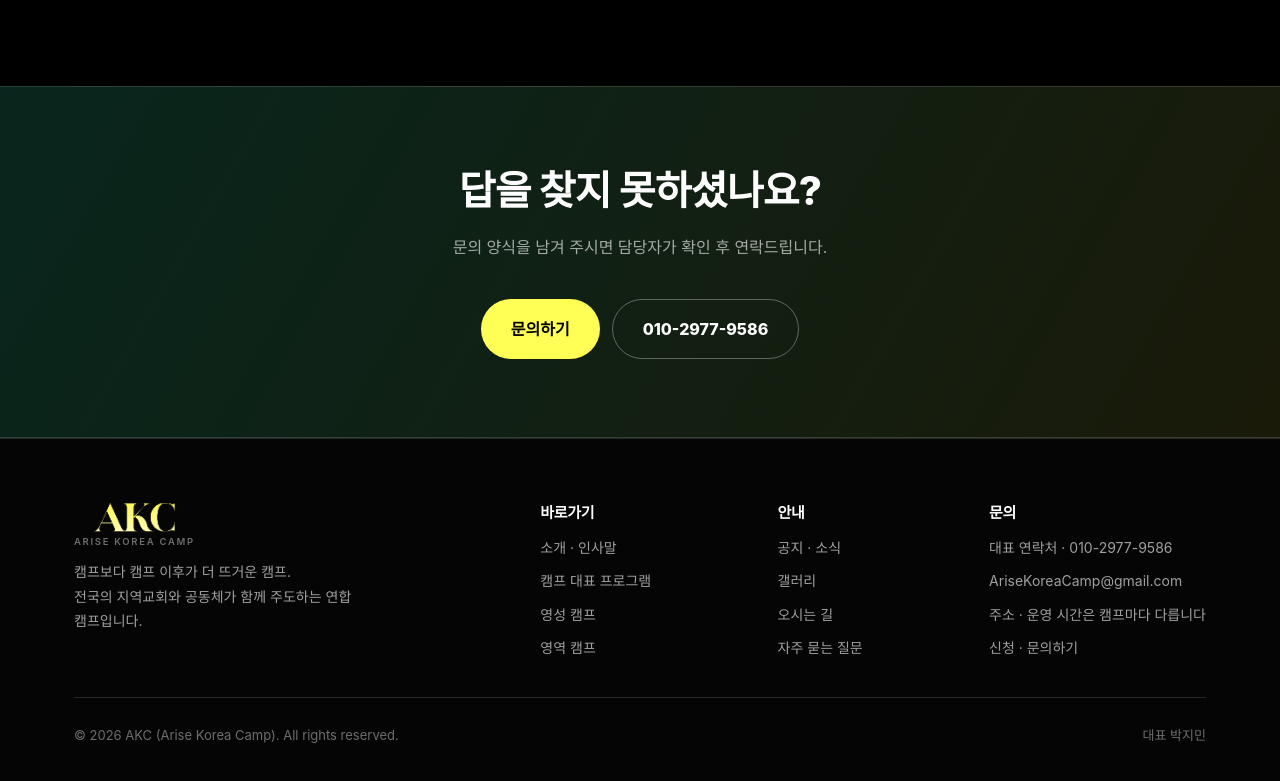
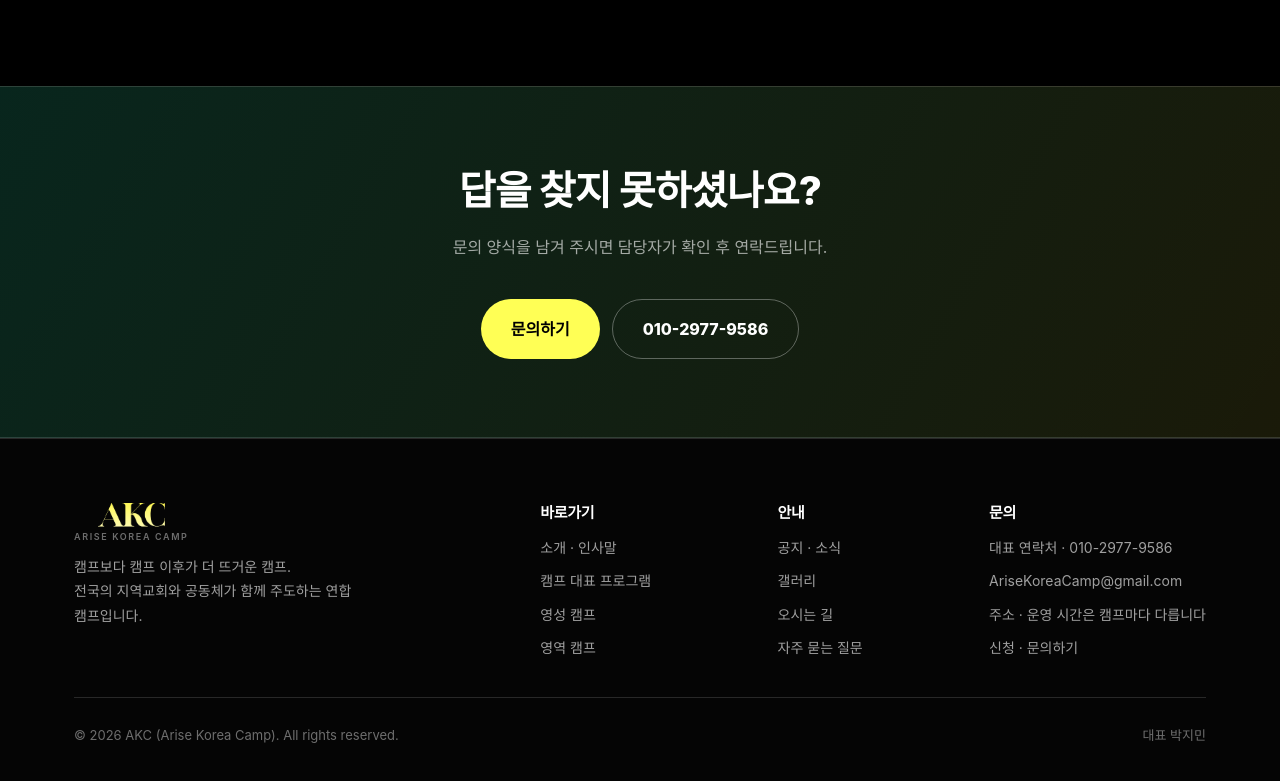
Before and after one commit to intoedu/AKC, a plain HTML site: page faq.html in a window 1280 px wide. Shown: the part 1317-2098 px from the top of the page. Drawn offline with Linux system fonts and the light colour scheme; a web font is replaced by a local one.

Commit message:
로고 크기 축소해 헤더 위아래 여백 확보
Co-Authored-By: Claude Opus 5 <noreply@anthropic.com>

```diff
--- a/assets/css/style.css
+++ b/assets/css/style.css
@@ -44,14 +44,14 @@ p{margin:0}
 .logo b{color:var(--mint)}
 /* 로고 이미지 - 원본이 정사각형(1250x1250)이고 글자는 241,503 위치에 743x265 크기라
    그 부분만 잘라서 보여줍니다. 검정 배경은 screen 합성으로 자연스럽게 사라집니다. */
-.logo-mark{--lh:34px;position:relative;overflow:hidden;flex:none;
+.logo-mark{--lh:26px;position:relative;overflow:hidden;flex:none;
   height:var(--lh);width:calc(var(--lh) * 743 / 265)}
 .logo-mark img{position:absolute;max-width:none;mix-blend-mode:screen;
   height:calc(var(--lh) * 1250 / 265);
   left:calc(var(--lh) * -241 / 265);
   top:calc(var(--lh) * -503 / 265)}
-.ftr .logo-mark{--lh:29px}
-.logo small{display:block;text-align:center;font-size:9.5px;font-weight:600;letter-spacing:.18em;color:var(--muted-2);line-height:1}
+.ftr .logo-mark{--lh:24px}
+.logo small{display:block;text-align:center;font-size:9px;font-weight:600;letter-spacing:.18em;color:var(--muted-2);line-height:1}
 .logo .lt{display:flex;flex-direction:column;align-items:center;gap:5px}
 
 /* 메뉴 칸이 헤더 높이를 꽉 채우도록 nav까지 높이를 물려줍니다 */
```
